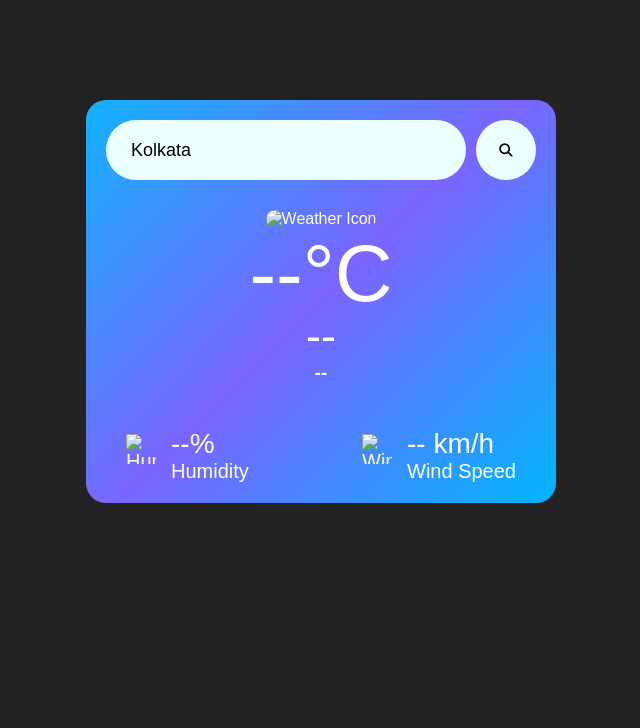
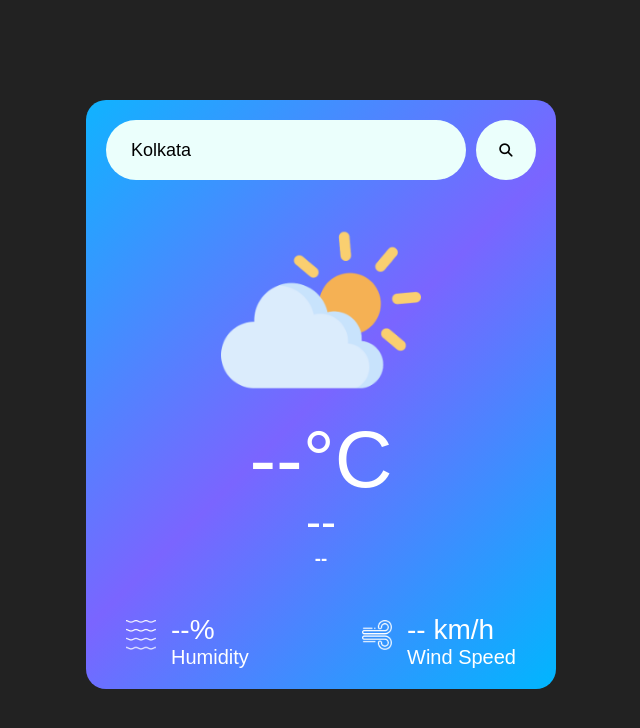
Before and after one commit to Dibyendu-Manna/weather_app, a plain HTML site: page index.html in a window 1280 px wide. Shown: the whole page, without its empty margins (319-959 px from the left). Drawn offline with Linux system fonts and the light colour scheme; no server answers.

Commit message:
Update index.html

```diff
--- a/index.html
+++ b/index.html
@@ -19,14 +19,14 @@
         </div>
 
         <div class="weather">
-            <img src="images/mist.png" class="weather-icon" alt="Weather Icon" />
+            <img src="mist.png" class="weather-icon" alt="Weather Icon" />
             <h1 id="temperature" class="temp">--°C</h1>
             <h2 id="city_name" class="city">--</h2>
             <h3 id="weather">--</h3>
 
             <div class="details">
                 <div class="col">
-                    <img src="images/humidity.png" alt="Humidity Icon" />
+                    <img src="humidity.png" alt="Humidity Icon" />
                     <div>
                         <p id="humidity" class="humidity">--%</p>
                         <p>Humidity</p>
@@ -34,7 +34,7 @@
                 </div>
 
                 <div class="col">
-                    <img src="images/wind.png" alt="Wind Icon" />
+                    <img src="wind.png" alt="Wind Icon" />
                     <div>
                         <p id="wind_speed" class="wind">-- km/h</p>
                         <p>Wind Speed</p>
```
